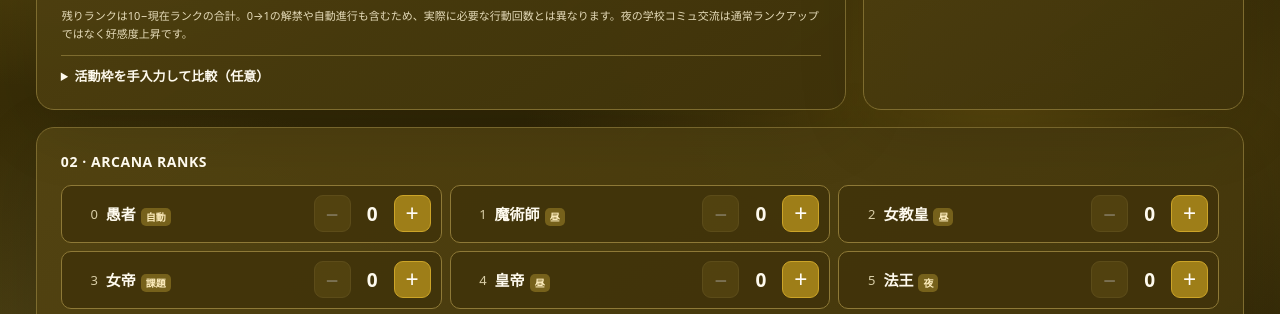
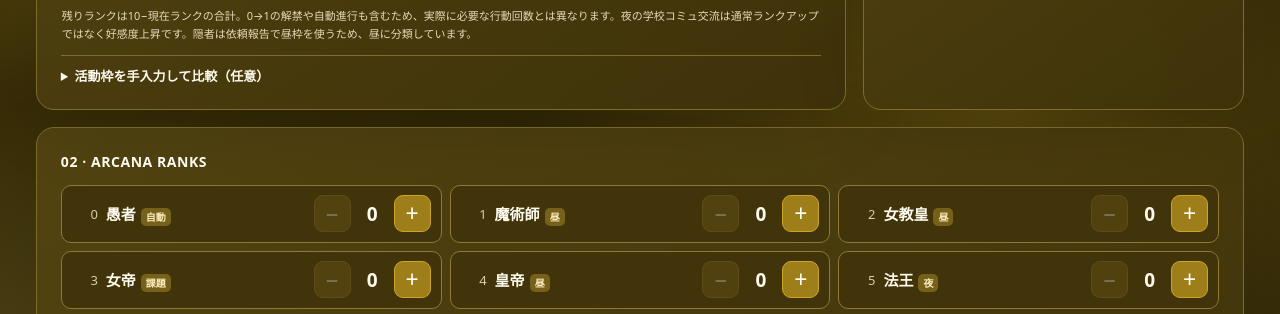
Before and after one commit to hiro-su-42/PUBLIC_CONTENT, a plain HTML site: page p4g/commu-counter/index.html in a window 1280 px wide. Shown: the part 471-785 px from the top of the page. Drawn offline with Linux system fonts and the light colour scheme.

Commit message:
Clarify P4G tracker title and daytime quest classification

```diff
--- a/p4g/commu-counter/index.html
+++ b/p4g/commu-counter/index.html
@@ -3,7 +3,7 @@
 <head>
 <meta charset="utf-8">
 <meta name="viewport" content="width=device-width,initial-scale=1,viewport-fit=cover">
-<title>P4G コミュランクカウンター｜学校コミュ残りチャンス</title>
+<title>P4G コミュランクカウンター | MIOGameTools</title>
 <style>
 :root{
   color-scheme:dark;
@@ -78,7 +78,7 @@ footer{font-size:11px;color:#cfbf8d;line-height:1.8;margin-top:24px}
 <div class="date-line"><label for="gameDate">ゲーム内日付（記録用）</label><div class="date-wrap"><input id="gameDate" type="text" inputmode="numeric" maxlength="4" value="0411" placeholder="MMDD" autocomplete="off"><span>MMDD</span></div></div>
 <div class="date-error" id="dateError" role="status"></div>
 <div class="watch-values"><div class="metric"><small>昼コミュ残りランク</small><strong id="dayNeed">—</strong></div><div class="metric"><small>夜コミュ残りランク</small><strong id="nightNeed">—</strong></div><div class="metric"><small>昼夜混在・特殊</small><strong id="mixedNeed">—</strong></div><div class="metric"><small>自動・課題型</small><strong id="specialNeed">—</strong></div></div>
-<p class="details">残りランクは10−現在ランクの合計。0→1の解禁や自動進行も含むため、実際に必要な行動回数とは異なります。夜の学校コミュ交流は通常ランクアップではなく好感度上昇です。</p>
+<p class="details">残りランクは10−現在ランクの合計。0→1の解禁や自動進行も含むため、実際に必要な行動回数とは異なります。夜の学校コミュ交流は通常ランクアップではなく好感度上昇です。隠者は依頼報告で昼枠を使うため、昼に分類しています。</p>
 <details class="planning"><summary>活動枠を手入力して比較（任意）</summary><div class="watch-values"><label class="metric"><small>確保できる昼の活動枠</small><input id="daySlots" type="number" min="0" max="999" placeholder="未入力" inputmode="numeric"></label><label class="metric"><small>確保できる夜の活動枠</small><input id="nightSlots" type="number" min="0" max="999" placeholder="未入力" inputmode="numeric"></label></div><p id="budgetResult" class="details" role="status"></p><p class="details">日付から活動可能日を自動計算する機能ではありません。曜日・天候・解禁・強制イベント等はプレイヤー側で考慮してください。</p></details>
 </section>
 <section class="summary" aria-label="全コミュの進捗"><div class="summary-row"><div><span>全アルカナの合計ランク</span><br><b id="total">0 / 230</b><div class="bar"><div id="progress" style="width:0"></div></div></div><div style="text-align:right"><span>MAX達成</span><br><b id="maxed">0 / 23</b></div></div></section>
```
